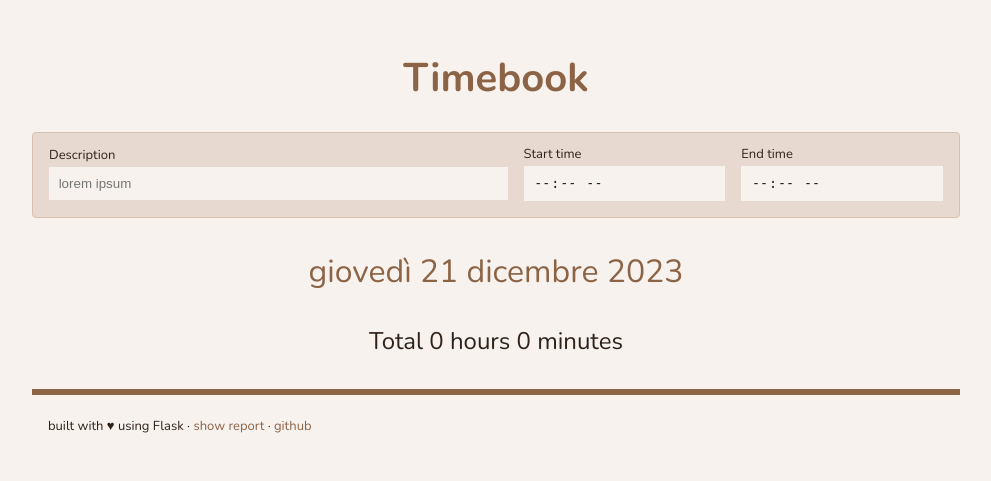
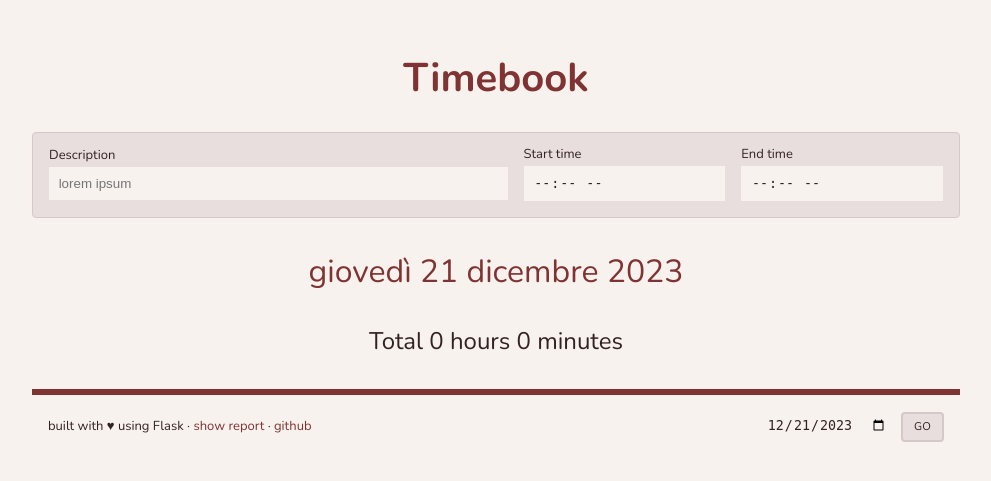
Before and after one commit to fabiomix/timebook, a Flask app: page /?search_date=2023-12-21 in a window 1280 px wide. Shown: the top 481 px of the page, without its empty margins (144-1135 px from the left). Run offline with Flask 3, Linux system fonts and the light colour scheme.

Commit message:
add date-picker in footer

```diff
--- a/timebook/static/style.css
+++ b/timebook/static/style.css
@@ -1,10 +1,10 @@
 /* theme and color palette */
 body {
   --color-bg-primary: #f7f2ee;
-  --color-bg-secondary: #e7d9cf;
-  --color-text-primary: #302218;
-  --color-brand-primary: #8c6345;
-  --color-border: #d8c1b0;
+  --color-bg-secondary: #e8dede;
+  --color-text-primary: #342222;
+  --color-brand-primary: #803333;
+  --color-border: #d5c8c8;
 
   @media (prefers-color-scheme: dark) {
     --color-bg-primary: #181818;
@@ -88,6 +88,7 @@ td,th{padding:1em;text-align:left;border-bottom:solid #eee}
 .bordered{border: solid 1px var(--color-border);}
 .hide{display: none}
 .inline{display: inline-block}
+.brand{color: var(--color-brand-primary) !important}
 .text-center{text-align: center}
 .text-right{text-align: right}
 .text-small{font-size: small}
@@ -103,7 +104,7 @@ form.form legend{border-bottom: solid 1px var(--color-border);}
 label{font-size: small;}
 input{line-height: 20px;}
 input.card{background-color: var(--color-bg-primary); border-color: var(--color-bg-primary); color: var(--color-text-primary); padding: .25em .5em;}
-.btn{background-color: var(--color-bg-secondary); border: solid 2px var(--color-border); color: var(--color-brand-primary); padding: .5em 1em;}
+.btn{background-color: var(--color-bg-secondary); border: solid 2px var(--color-border); color: var(--color-text-primary); padding: .5em 1em;}
 .btn.primary{background-color: var(--color-brand-primary); border: solid 2px var(--color-brand-primary); color: var(--color-bg-primary);}
 div.timespan.archived{color: var(--color-border);}
 div.timespan:hover{border-color: var(--color-brand-primary);}
--- a/timebook/templates/base.html
+++ b/timebook/templates/base.html
@@ -16,7 +16,8 @@
         </div>
         {% block content %} {% endblock %}
         <hr>
-        <div class="row" id="footer">
+        <div class="row mb2" id="footer">
+            <div class="col 8">
                 <p class="text-small">
                     <span>built with &hearts; using Flask</span>
                     &middot;
@@ -24,6 +25,15 @@
                     &middot;
                     <a href="https://github.com/fabiomix/timebook" target="_blank" rel="noopener">github</a>
                 </p>
+            </div>
+            <div class="col 4">
+                {% if search_date is defined %}
+                <form class="text-right" action="{{ url_for('web_app.index') }}" method="get">
+                    <input type="date" id="search_date" class="card" name="search_date" value="{{ search_date }}" required>
+                    <button type="submit" class="btn rounded">Go</button>
+                </form>
+                {% endif %}
+            </div>
         </div>
     </div>
     <script>
--- a/timebook/templates/delete.html
+++ b/timebook/templates/delete.html
@@ -22,7 +22,7 @@
                     {{ form.csrf_token }}
                 </div>
                 <div class="col 4 text-right">
-                    <a href="{{ url_for('web_app.edit', time_id=record.id) }}" class="btn rounded">Go back</a>
+                    <a href="{{ url_for('web_app.edit', time_id=record.id) }}" class="btn brand rounded">Go back</a>
                 </div>
             </div>
         </div>
--- a/timebook/templates/edit.html
+++ b/timebook/templates/edit.html
@@ -38,13 +38,13 @@
             <div class="row">
                 <div class="col 4">
                     {{ form.submit(class_="btn primary rounded") }}
-                    <a href="{{ url_for('web_app.index', search_date=record.search_date) }}" class="btn rounded">Go back</a>
+                    <a href="{{ url_for('web_app.index', search_date=record.search_date) }}" class="btn brand rounded">Go back</a>
                 </div>
                 <div class="col 4">
                     {{ form.csrf_token }}
                 </div>
                 <div class="col 4 text-right">
-                    <a href="{{ url_for('web_app.delete', time_id=record.id) }}" class="btn rounded">Delete this record</a>
+                    <a href="{{ url_for('web_app.delete', time_id=record.id) }}" class="btn brand rounded">Delete this record</a>
                 </div>
             </div>
         </div>
```
Also changed, not shown: .github/screenshot.png (added), .images/screenshot.png (deleted), README.md. Lines whose indentation alone changed are shown as unchanged.
